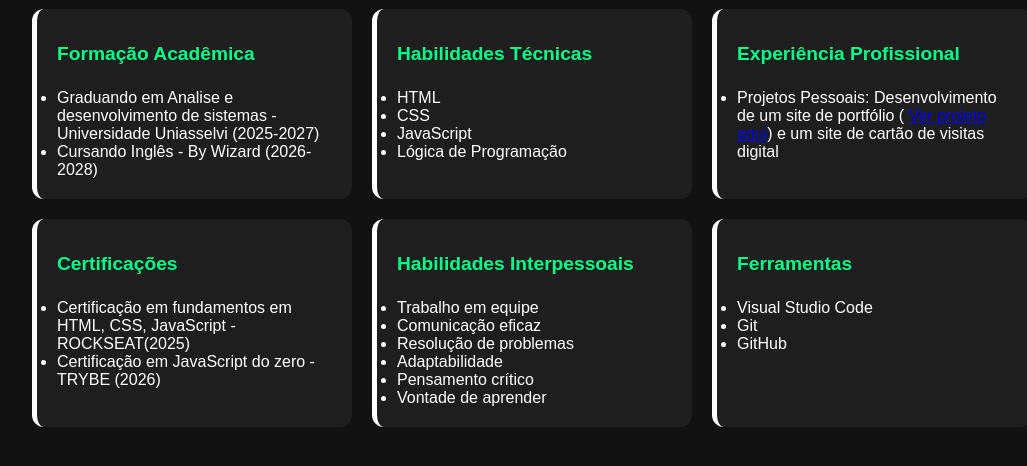
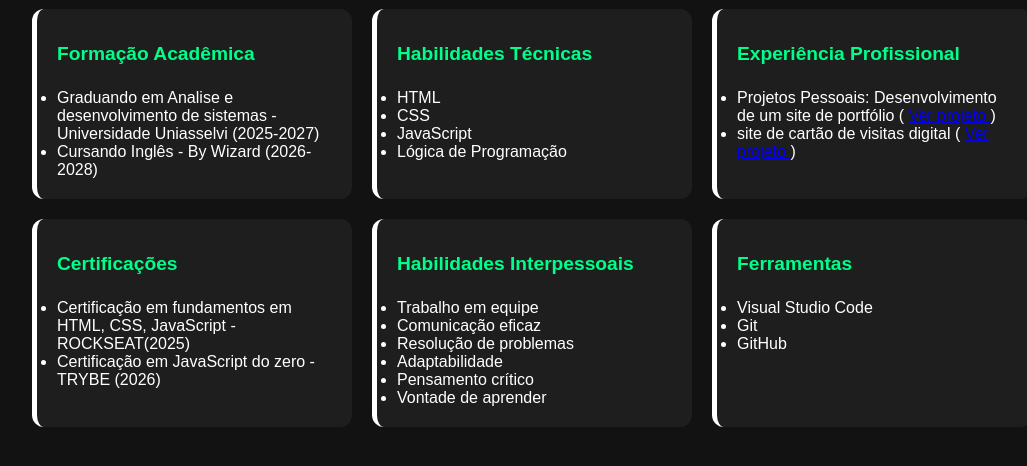
Before and after one commit to nathanaureliodev/meu-curriculo, a plain HTML site: page index.html in a window 1280 px wide. Shown: the part 220-686 px from the top of the page, without its empty margins (108-1135 px from the left). Drawn offline with Linux system fonts and the light colour scheme.

Commit message:
corrigindo card 3 e adicionando link dos projetos

```diff
--- a/index.html
+++ b/index.html
@@ -31,8 +31,10 @@
         <section class="card">
             <h2>Experiência Profissional</h2>
             <ul>
-                <li>Projetos Pessoais: Desenvolvimento de um site de portfólio ( <a href="https://nathanaureliodev.github.io/projeto-de-nathan/" target="_blank">Ver projeto aqui</a>)  e um site de cartão de visitas digital</li>
-            </ul>
+                <li>Projetos Pessoais: Desenvolvimento de um site de portfólio ( <a href="https://nathanaureliodev.github.io/meu-curriculo/" target="_blank"> Ver projeto </a>) </li>
+                <li> site de cartão de visitas digital ( <a href="https://nathanaureliodev.github.io/projeto-de-nathan/" target="_blank"> Ver projeto </a>)
+           </li>
+         </ul>
         </section>
 
         <section class="card">
```
